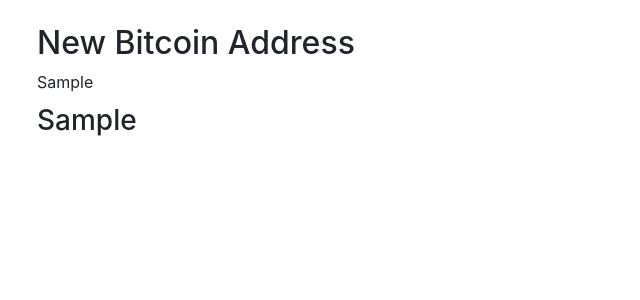
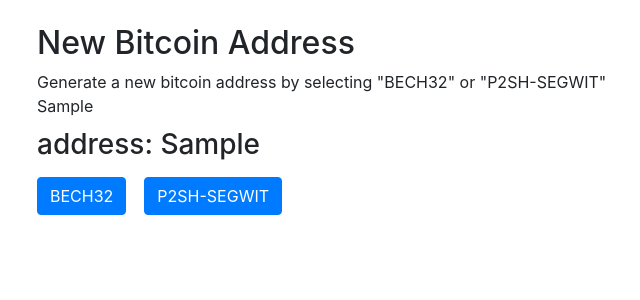
Before and after one commit to bitforge-me/beryllium, a Flask app: template templates/lightning/new_address.html in a window 1280 px wide. Shown: the part 66-366 px from the top of the page, without its empty margins (48-688 px from the left). Run offline with Flask 2, Linux system fonts and the light colour scheme; the template is opened without the code that fills it: most values are stand-ins (such as "Sample title", 1, 10 or a date in 2020); parts of the project's set-up code (start-up, migrations or seed data) failed here and were passed over; some libraries are stand-ins or nearby versions.

Commit message:
generate bitcoin addresses on bech32 and p2sh-segwit format

```diff
--- a/ln.py
+++ b/ln.py
@@ -154,9 +154,9 @@ class LnRpc():
     def close_channel(self, peer_id):
         return self.instance.close(peer_id)
 
-    def new_address(self):
+    def new_address(self, address_type):
         # return a bech32 address
-        return self.instance.newaddr(addresstype='bech32')
+        return self.instance.newaddr(addresstype=address_type)
 
     def list_txs(self):
         return self.instance.listtransactions()
--- a/templates/lightning/index.html
+++ b/templates/lightning/index.html
@@ -28,7 +28,7 @@
 <h2>BTC</h2>
 <div class='some-page-wrapper'>
     <div class='row'>
-        <a href="new_address">
+        <a href="/ln_wallet/new_address/bech32">
         <div class='dashboard_links'>
             <p>New Address<p>
         </div>
--- a/templates/lightning/new_address.html
+++ b/templates/lightning/new_address.html
@@ -5,13 +5,42 @@
 {% block content %}
 
 <h2>New Bitcoin Address</h2>
+Generate a new bitcoin address by selecting "BECH32" or "P2SH-SEGWIT"
+<br>
+{% if address is not none %}
 <div id="wrapper">
     <section id="intro" class="wrapper style1 fullscreen fade-up">
         <div class="inner">
             {{ qrcode_svg | safe }}
-            <h3 style="margin-top: 10px;">{{ address.bech32 }}</h1>
+
+        </div>
+        <div>
+            <h3 style="margin-top: 10px;">
+            {% if address.bech32 %}
+                address: {{ address["bech32"] }}
+            {% else %}
+                address: {{ address["p2sh-segwit"] }}
+            {% endif %}
+            </h3>
         </div>
     </section>
+</div>
+{% endif %}
+<div class='some-page-wrapper'>
+    <div class='row'>
+        <div>
+<form id="bech32_address" method="POST" action="/ln_wallet/new_address/bech32">
+    <input type="hidden" id="address_type" name="address_type" value="bech32">
+    <button id="bech32_address-submit" type="submit" class="btn btn-primary">BECH32</button>
+</form>
+        </div>&nbsp&nbsp&nbsp&nbsp
+        <div>
+<form id="p2sh_address" method="POST" action="/ln_wallet/new_address/p2sh-segwit">
+	<input type="hidden" id="address_type" name="address_type" value="p2sh-segwit">
+    <button id="p2sh_address-submit" type="submit" class="btn btn-primary">P2SH-SEGWIT</button>
+</form>
+        </div>
+    </div>
 </div>
 
 {% endblock %}
```
Also changed, not shown: ln_wallet_endpoint.py (+8 -5 lines).
